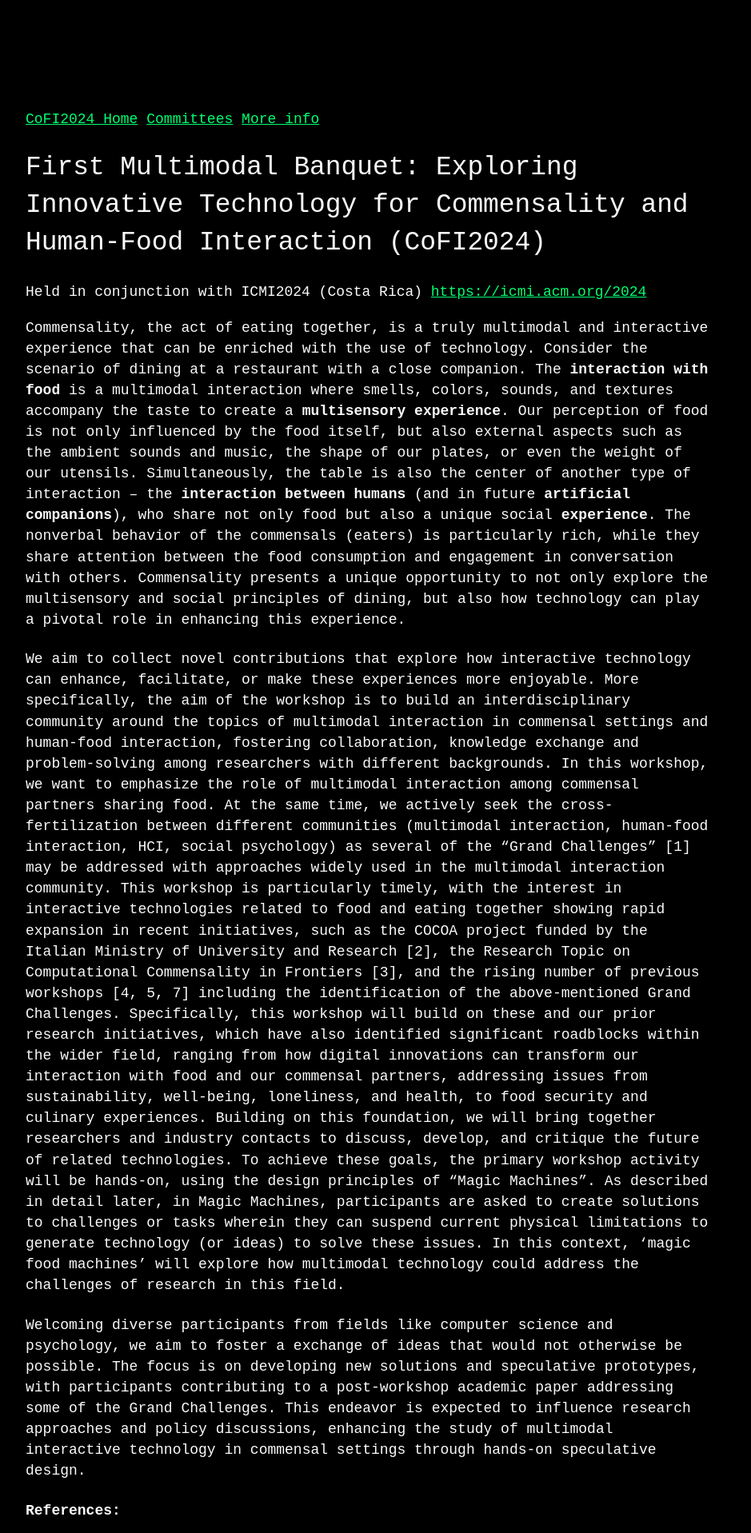
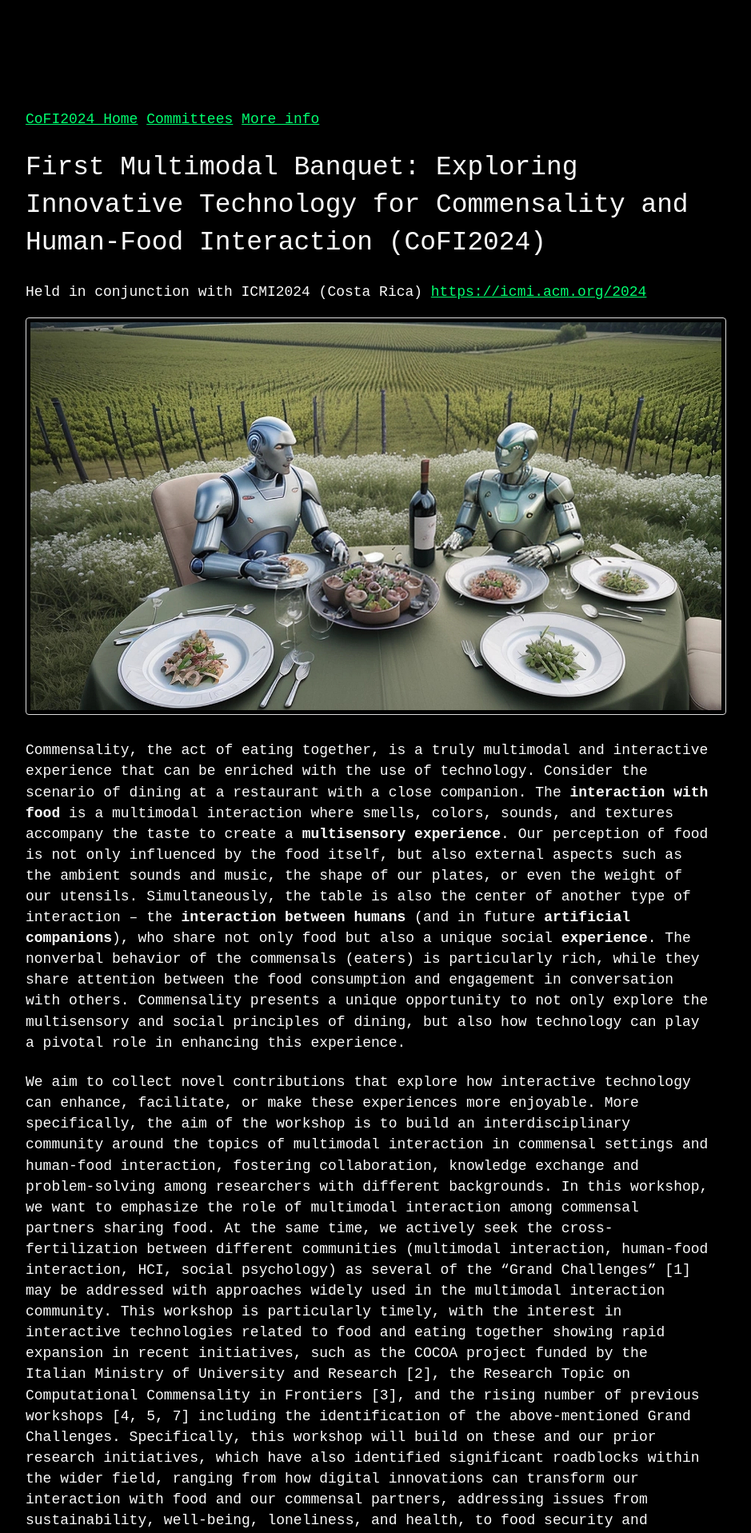
Before and after one commit to CoFI2024/CoFI2024.github.io, a Jekyll site: the page built from moreinfo.md, in a window 1280 px wide. Shown: the top 1917 px of the page at 80% size, without its empty margins (176-1115 px from the left). Built offline with Jekyll 4.4.1, drawn with Linux system fonts in a browser that asks for light colours; our own code applies the rules of GitHub Pages for plain Markdown files; a script that is not in the unit is left out; the repository's description, which GitHub fills in, is left out.

Commit message:
Update moreinfo.md

```diff
--- a/moreinfo.md
+++ b/moreinfo.md
@@ -5,6 +5,8 @@
 ## First Multimodal Banquet: Exploring Innovative Technology for Commensality and Human-Food Interaction (CoFI2024)
 
 ### Held in conjunction with ICMI2024 (Costa Rica) <https://icmi.acm.org/2024>
+
+![alt text](images/best2.jpg)
 
 Commensality, the act of eating together, is a truly multimodal and interactive experience that can be enriched with the use of technology. Consider the scenario of dining at a restaurant with a close companion. The **interaction with food** is a multimodal interaction where smells, colors, sounds, and textures accompany the taste to create a **multisensory experience**. Our perception of food is not only influenced by the food itself, but also external aspects such as the ambient sounds and music, the shape of our plates, or even the weight of our utensils. Simultaneously, the table is also the center of another type of interaction – the **interaction between humans** (and in future **artificial companions**), who share not only food but also a unique social **experience**. The nonverbal behavior of the commensals (eaters) is particularly rich, while they share attention between the food consumption and engagement in conversation with others. Commensality presents a unique opportunity to not only explore the multisensory and social principles of dining, but also how technology can play a pivotal role in enhancing this experience.
 
```
